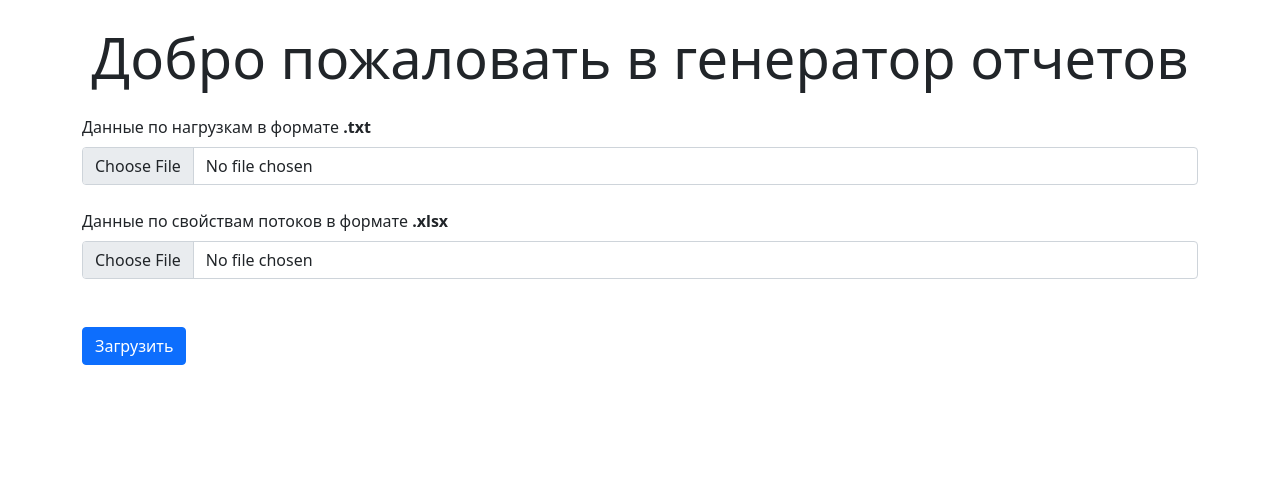
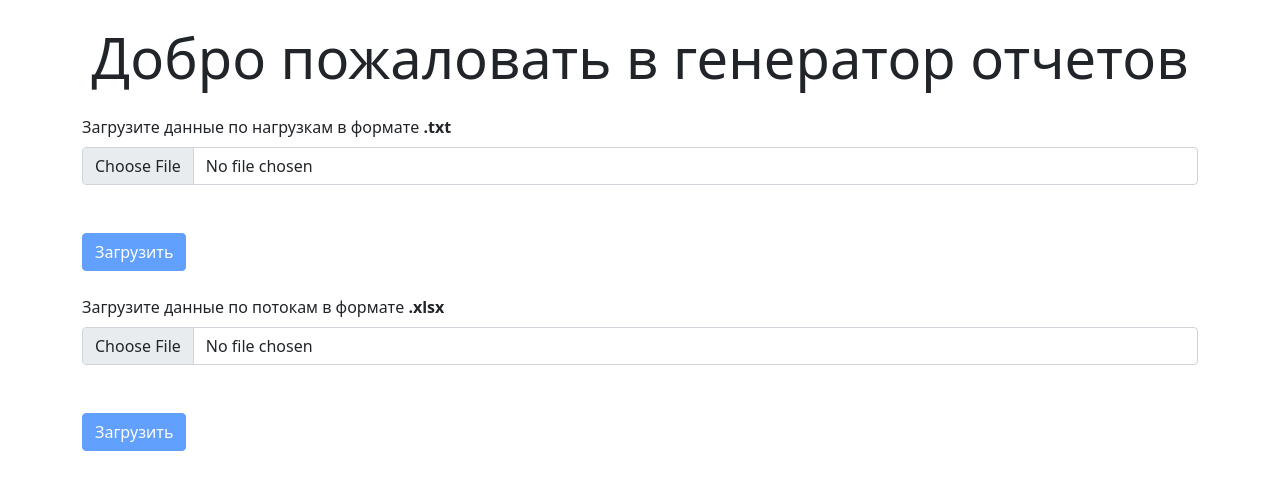
Before and after one commit to Rus-tam/report-generator-client, a React (Create React App) app: page / in a window 1280 px wide. Shown: the top 490 px of the page. Built offline with nearby package versions, Linux system fonts and the light colour scheme.

Commit message:
file upload fragments

```diff
--- a/src/App.js
+++ b/src/App.js
@@ -1,3 +1,4 @@
+import React from "react";
 import FileUpload from "./components/FileUpload";
 
 const App = () => {
--- a/src/components/FileUpload.jsx
+++ b/src/components/FileUpload.jsx
@@ -1,61 +1,13 @@
-import { Fragment, useState } from "react";
-import axios from "axios";
+import React from "react";
+import TxtFileUpload from "./FileUploadFragment/TxtFileUpload";
+import XlsxFileUpload from "./FileUploadFragment/XlsxFileUpload";
 
 const FileUpload = () => {
-  const [txtFile, setTxtFile] = useState("");
-  const [xlsxFile, setXlsxFile] = useState("");
-  const [uploadedFile, setUploadedFile] = useState({});
-
-  const onChange = (e) => {
-    const file = e.target.files[0];
-
-    if (file.name.split(".").includes("txt")) {
-      setTxtFile(file);
-    }
-    if (file.name.split(".").includes("xlsx")) {
-      setXlsxFile(file);
-    }
-  };
-
-  const onSubmit = async (e) => {
-    e.preventDefault();
-    const formData = new FormData();
-    formData.append("files", txtFile);
-
-    try {
-      const res = await axios.post("http://localhost:5000/upload", formData, {
-        headers: {
-          "Content-Type": "multipart/form-data",
-        },
-      });
-
-      const { url, fileName } = res.data;
-
-      setUploadedFile({ url, fileName });
-    } catch (err) {
-      console.log(err);
-    }
-  };
-
   return (
-    <Fragment>
-      <form onSubmit={onSubmit}>
-        <div className="mb-4">
-          <label htmlFor="formFile" className="form-label">
-            Данные по нагрузкам в формате <b>.txt</b>
-          </label>
-          <input className="form-control" type="file" id="formFile" onChange={onChange} />
-        </div>
-        <div className="mb-4">
-          <label htmlFor="formFileMultiple" className="form-label">
-            Данные по свойствам потоков в формате <b>.xlsx</b>
-          </label>
-          <input className="form-control" type="file" id="formFileMultiple" onChange={onChange} />
-        </div>
-
-        <input type="submit" value="Загрузить" className="btn btn-primary btn-block mt-4" />
-      </form>
-    </Fragment>
+    <div className="mb-4">
+      <TxtFileUpload />
+      <XlsxFileUpload />
+    </div>
   );
 };
 
--- /dev/null
+++ b/src/components/FileUploadFragment/TxtFileUpload.jsx
@@ -0,0 +1,62 @@
+import React, { Fragment, useState } from "react";
+import axios from "axios";
+
+const TxtFileUpload = () => {
+  const [txtFile, setTxtFile] = useState("");
+  const [isSelected, setIsSelected] = useState(false);
+  // const [uploadedFile, setUploadedFile] = useState({});
+
+  const onChange = (e) => {
+    const file = e.target.files[0];
+
+    if (file.name.split(".").pop() === "txt") {
+      setTxtFile(file);
+      setIsSelected(true);
+    } else {
+      alert(`Приложение не поддерживает файлы формата .${file.name.split(".").pop()}`);
+      e.target.value = "";
+    }
+  };
+
+  const onSubmit = async (e) => {
+    e.preventDefault();
+    const formData = new FormData();
+    formData.append("files", txtFile);
+
+    try {
+      const res = await axios.post("http://localhost:5000/upload", formData, {
+        headers: {
+          "Content-Type": "multipart/form-data",
+        },
+      });
+
+      console.log(res.data);
+
+      const { name, url } = res.data[0];
+
+      console.log(url);
+      console.log(name);
+
+      // setUploadedFile({ url, fileName });
+    } catch (err) {
+      console.log(err);
+    }
+  };
+
+  return (
+    <Fragment>
+      <form onSubmit={onSubmit}>
+        <div className="mb-4">
+          <label htmlFor="formFileMultiple" className="form-label">
+            Загрузите данные по нагрузкам в формате <b>.txt</b>
+          </label>
+          <input className="form-control" type="file" id="formFileMultiple" onChange={onChange} />
+        </div>
+
+        <input type="submit" value="Загрузить" className="btn btn-primary btn-block mt-4" disabled={!isSelected} />
+      </form>
+    </Fragment>
+  );
+};
+
+export default TxtFileUpload;
--- /dev/null
+++ b/src/components/FileUploadFragment/XlsxFileUpload.jsx
@@ -0,0 +1,62 @@
+import React, { Fragment, useState } from "react";
+import axios from "axios";
+
+const XlsxFileUpload = () => {
+  const [xlsxFile, setXlsxFile] = useState("");
+  const [isSelected, setIsSelected] = useState(false);
+  // const [uploadedFile, setUploadedFile] = useState({});
+
+  const onChange = (e) => {
+    const file = e.target.files[0];
+
+    if (file.name.split(".").pop() === "xlsx") {
+      setXlsxFile(file);
+      setIsSelected(true);
+    } else {
+      alert(`Приложение не поддерживает файлы формата .${file.name.split(".").pop()}`);
+      e.target.value = "";
+    }
+  };
+
+  const onSubmit = async (e) => {
+    e.preventDefault();
+    const formData = new FormData();
+    formData.append("files", xlsxFile);
+
+    try {
+      const res = await axios.post("http://localhost:5000/upload", formData, {
+        headers: {
+          "Content-Type": "multipart/form-data",
+        },
+      });
+
+      console.log(res.data);
+
+      const { name, url } = res.data[0];
+
+      console.log(url);
+      console.log(name);
+
+      // setUploadedFile({ url, fileName });
+    } catch (err) {
+      console.log(err);
+    }
+  };
+
+  return (
+    <Fragment>
+      <form onSubmit={onSubmit}>
+        <div className="mt-4 mb-4">
+          <label htmlFor="formFileMultiple" className="form-label">
+            Загрузите данные по потокам в форматe <b>.xlsx</b>
+          </label>
+          <input className="form-control" type="file" id="formFileMultiple" onChange={onChange} />
+        </div>
+
+        <input type="submit" value="Загрузить" className="btn btn-primary btn-block mt-4" disabled={!isSelected} />
+      </form>
+    </Fragment>
+  );
+};
+
+export default XlsxFileUpload;
--- a/src/index.js
+++ b/src/index.js
@@ -1,7 +1,6 @@
 import React from "react";
 import ReactDOM from "react-dom/client";
 import App from "./App";
-import FileUpload from "./components/FileUpload";
 
 const root = ReactDOM.createRoot(document.getElementById("root"));
 root.render(
```
